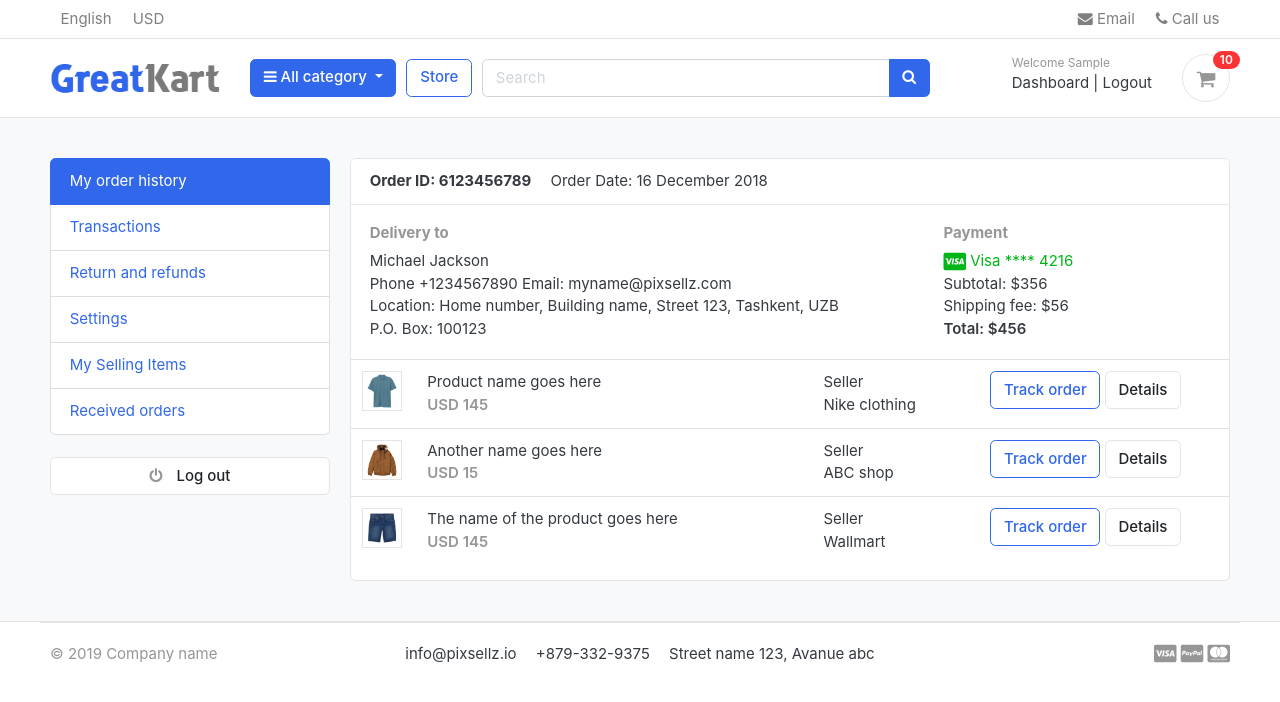
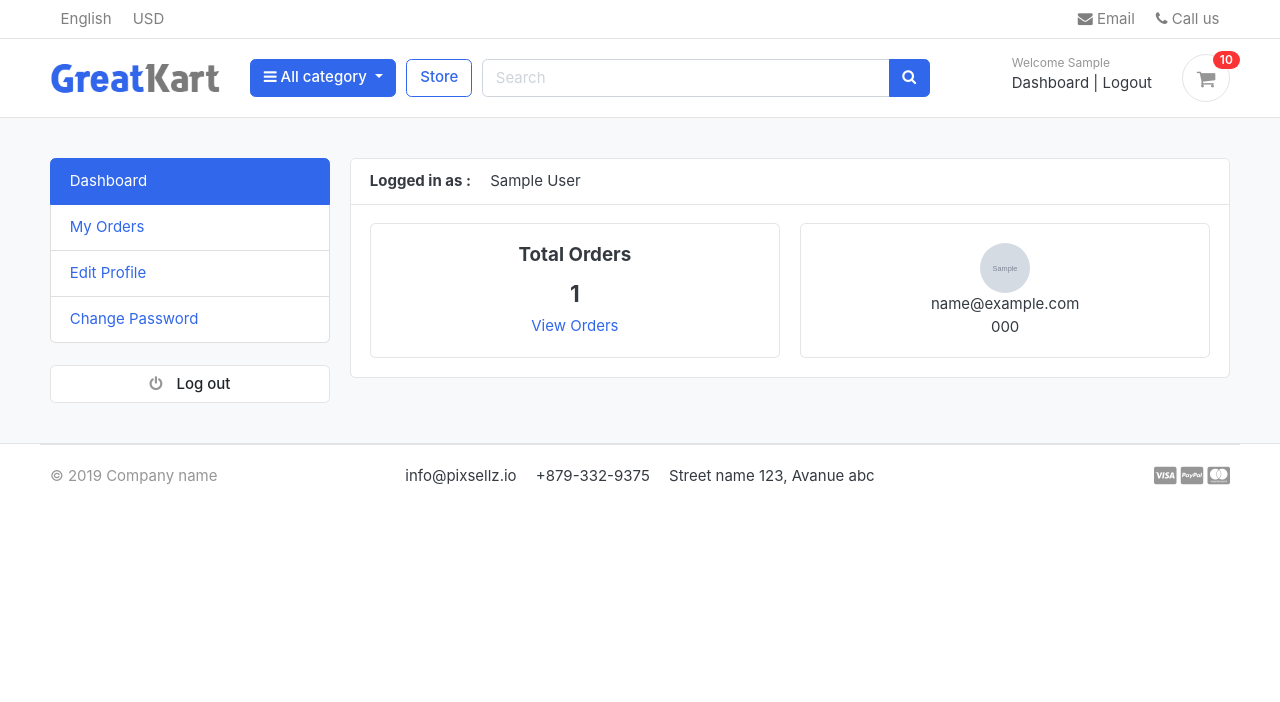
Before and after one commit to imamitdev/onlineshop, a Django app: page /accounts/ in a window 1280 px wide. Shown: the top 702 px of the page. Run offline with Django 4.2, Linux system fonts and the light colour scheme; a user stored in the database is signed in; tables that the repository leaves empty hold one stand-in row (values such as "Sample post"); grey boxes marked "Sample" are stand-in pictures; parts of the project's set-up code (start-up, migrations or seed data) failed here and were passed over; some libraries are stand-ins or nearby versions; some web fonts are replaced.

Commit message:
dashboard-funcationalities work completed

```diff
--- a/accounts/models.py
+++ b/accounts/models.py
@@ -71,3 +71,19 @@ class Account(AbstractBaseUser):
 
     def has_module_perms(self, add_lable):
         return True
+
+
+class UserProfile(models.Model):
+    user = models.OneToOneField(Account, on_delete=models.CASCADE)
+    address_line_1 = models.CharField(max_length=50, blank=True)
+    address_line_2 = models.CharField(max_length=50, blank=True)
+    profile_picture = models.ImageField(blank=True, upload_to="userprofile")
+    city = models.CharField(max_length=20, blank=True)
+    state = models.CharField(max_length=20, blank=True)
+    country = models.CharField(max_length=20, blank=True)
+
+    def __str__(self):
+        return self.user.first_name
+
+    def full_address(self):
+        return f"{self.address_line_1} {self.address_line_2}"
--- a/accounts/urls.py
+++ b/accounts/urls.py
@@ -16,4 +16,10 @@ urlpatterns = [
         name="resetpassword_validate",
     ),
     path("resetpassword/", views.resetpassword, name="resetpassword"),
+    path("my_orders/", views.my_orders, name="my_orders"),
+    path("edit_profile/", views.edit_profile, name="edit_profile"),
+    path("change_password/", views.change_password, name="change_password"),
+    path(
+        "order_detail/<int:order_id>", views.order_detail, name="order_detail"
+    ),
 ]
--- a/accounts/views.py
+++ b/accounts/views.py
@@ -1,7 +1,8 @@
-from django.shortcuts import render, redirect
+from django.shortcuts import render, redirect, get_object_or_404
 from django.http import HttpResponse
-from .forms import RegistrationFrom
-from .models import Account
+from .forms import RegistrationFrom, UserForm, UserProfileForm
+from .models import Account, UserProfile
+from orders.models import Order, OrderProduct
 from django.contrib import messages, auth
 from django.contrib.auth.decorators import login_required
 from django.contrib.sites.shortcuts import get_current_site
@@ -36,6 +37,12 @@ def register(request):
             )
             user.phone_number = phone_number
             user.save()
+
+            profile = UserProfile()
+            profile.user_id = user.id
+            profile.profile_picture = "default/default-user.png"
+            profile.save()
+
             # user activation
             current_site = get_current_site(request)
             mail_subject = "Please activate your Account"
@@ -161,7 +168,16 @@ def activate(request, uidb64, token):
 
 @login_required(login_url="login")
 def dashboard(request):
-    return render(request, "accounts/dashboard.html")
+    orders = Order.objects.order_by("-created_at").filter(
+        user_id=request.user.id
+    )
+    order_count = orders.count()
+    userprofile = UserProfile.objects.get(user_id=request.user.id)
+    context = {
+        "order_count": order_count,
+        "userprofile": userprofile,
+    }
+    return render(request, "accounts/dashboard.html", context)
 
 
 def forgotpassword(request):
@@ -229,3 +245,77 @@ def resetpassword(request):
             return redirect("resetpassword")
     else:
         return render(request, "accounts/resetpassword.html")
+
+
+@login_required(login_url="login")
+def my_orders(request):
+    orders = Order.objects.filter(user=request.user, is_ordered=True).order_by(
+        "-created_at"
+    )
+    context = {
+        "orders": orders,
+    }
+    return render(request, "accounts/my_orders.html", context)
+
+
+@login_required(login_url="login")
+def edit_profile(request):
+    userprofile = get_object_or_404(UserProfile, user=request.user)
+    if request.method == "POST":
+        user_form = UserForm(request.POST, instance=request.user)
+        profile_form = UserProfileForm(
+            request.POST, request.FILES, instance=userprofile
+        )
+        if user_form.is_valid() and profile_form.is_valid():
+            user_form.save()
+            profile_form.save()
+            messages.success(request, "Your Profile has been updated.")
+            return redirect("edit_profile")
+    else:
+        user_form = UserForm(instance=request.user)
+        profile_form = UserProfileForm(instance=userprofile)
+    context = {
+        "user_form": user_form,
+        "profile_form": profile_form,
+        "userprofile": userprofile,
+    }
+    return render(request, "accounts/edit_profile.html", context)
+
+
+@login_required(login_url="login")
+def change_password(request):
+    if request.method == "POST":
+        current_password = request.POST["current_password"]
+        new_password = request.POST["new_password"]
+        confirm_password = request.POST["confirm_password"]
+        user = Account.objects.get(username__exact=request.user.username)
+        if new_password == confirm_password:
+            success = user.check_password(current_password)
+            if success:
+                user.set_password(new_password)
+                user.save()
+                messages.success(request, "Password updated Successfully.")
+                return redirect("change_password")
+            else:
+                messages.error(request, "Please Enter Valid Current Password.")
+                return redirect("change_password")
+        else:
+            messages.error(request, "Password does not match.")
+            return redirect("change_password")
+    return render(request, "accounts/change_password.html")
+
+
+@login_required(login_url="login")
+def order_detail(request, order_id):
+    order_detail = OrderProduct.objects.filter(order__order_number=order_id)
+    order = Order.objects.get(order_number=order_id)
+    subtotal = 0
+    for i in order_detail:
+        subtotal += i.product_price * i.quantity
+
+    context = {
+        "order_detail": order_detail,
+        "order": order,
+        "subtotal": subtotal,
+    }
+    return render(request, "accounts/order_detail.html", context)
--- a/templates/accounts/dashboard.html
+++ b/templates/accounts/dashboard.html
@@ -5,90 +5,36 @@
 {% include 'includes/alerts.html' %}
     <div class="container">
         <div class="row">
-            <aside class="col-md-3">
-                <!--   SIDEBAR   -->
-                <ul class="list-group">
-                    <a class="list-group-item active" href="#"> My order history </a>
-                    <a class="list-group-item" href="#"> Transactions </a>
-                    <a class="list-group-item" href="#"> Return and refunds </a>
-                    <a class="list-group-item" href="#">Settings </a>
-                    <a class="list-group-item" href="#"> My Selling Items </a>
-                    <a class="list-group-item" href="#"> Received orders </a>
-                </ul>
-                <br>
-                <a class="btn btn-light btn-block" href="{% url 'logout' %}"> <i class="fa fa-power-off"></i> <span class="text">Log
-                        out</span> </a>
-                <!--   SIDEBAR .//END   -->
-            </aside>
+{% include 'includes/dashboard_sidebar.html' %}
             <main class="col-md-9">
                 <article class="card">
                     <header class="card-header">
-                        <strong class="d-inline-block mr-3">Order ID: 6123456789</strong>
-                        <span>Order Date: 16 December 2018</span>
+                        <strong class="d-inline-block mr-3">Logged in as :</strong>
+                        <span>{{user.full_name}}</span>
                     </header>
                     <div class="card-body">
                         <div class="row">
-                            <div class="col-md-8">
-                                <h6 class="text-muted">Delivery to</h6>
-                                <p>Michael Jackson <br>
-                                    Phone +1234567890 Email: myname@pixsellz.com <br>
-                                    Location: Home number, Building name, Street 123, Tashkent, UZB <br>
-                                    P.O. Box: 100123
-                                </p>
+                        <div class="col-md-6">
+                            <div class="card" style="text-align: center;"  style="text-align: center;">
+                                <div class="card-body">
+                                    <h5 class="card-title">Total Orders</h5>
+                                    <h4>{{order_count}}</h6>
+                                        <a href="">View Orders</a>
+                                </div>
                             </div>
-                            <div class="col-md-4">
-                                <h6 class="text-muted">Payment</h6>
-                                <span class="text-success">
-                                    <i class="fab fa-lg fa-cc-visa"></i>
-                                    Visa **** 4216
-                                </span>
-                                <p>Subtotal: $356 <br>
-                                    Shipping fee: $56 <br>
-                                    <span class="b">Total: $456 </span>
-                                </p>
+                        </div>
+                            <div class="col-md-6">
+                                <div class="card" style="text-align: center;">
+                                    <div class="card-body">
+                                        <img src="{{userprofile.profile_picture.url}}" alt="" height="50" width="50" style="border-radius: 50%;" />
+<p class="mb-0">{{user.email}}</p>
+<p>{{user.phone_number}}</p>
+                                    </div>
+                                </div>
                             </div>
                         </div> <!-- row.// -->
                     </div> <!-- card-body .// -->
-                    <div class="table-responsive">
-                        <table class="table table-hover">
-                            <tr>
-                                <td width="65">
-                                    <img src="../images/items/1.jpg" class="img-xs border">
-                                </td>
-                                <td>
-                                    <p class="title mb-0">Product name goes here </p>
-                                    <var class="price text-muted">USD 145</var>
-                                </td>
-                                <td> Seller <br> Nike clothing </td>
-                                <td width="250"> <a href="#" class="btn btn-outline-primary">Track order</a> <a href="#"
-                                        class="btn btn-light"> Details </a> </td>
-                            </tr>
-                            <tr>
-                                <td>
-                                    <img src="../images/items/2.jpg" class="img-xs border">
-                                </td>
-                                <td>
-                                    <p class="title mb-0">Another name goes here </p>
-                                    <var class="price text-muted">USD 15</var>
-                                </td>
-                                <td> Seller <br> ABC shop </td>
-                                <td> <a href="#" class="btn btn-outline-primary">Track order</a> <a href="#"
-                                        class="btn btn-light"> Details </a> </td>
-                            </tr>
-                            <tr>
-                                <td>
-                                    <img src="../images/items/3.jpg" class="img-xs border">
-                                </td>
-                                <td>
-                                    <p class="title mb-0">The name of the product goes here </p>
-                                    <var class="price text-muted">USD 145</var>
-                                </td>
-                                <td> Seller <br> Wallmart </td>
-                                <td> <a href="#" class="btn btn-outline-primary">Track order</a> <a href="#"
-                                        class="btn btn-light"> Details </a> </td>
-                            </tr>
-                        </table>
-                    </div> <!-- table-responsive .end// -->
+
                 </article> <!-- order-group.// -->
             </main>
         </div> <!-- row.// -->
--- /dev/null
+++ b/templates/includes/dashboard_sidebar.html
@@ -0,0 +1,14 @@
+<aside class="col-md-3">
+    <!--   SIDEBAR   -->
+    <ul class="list-group">
+        <a class="list-group-item {% if '/accounts/' == request.path %}active{% endif%}" href="{% url 'dashboard' %}"> Dashboard </a>
+        <a class="list-group-item {% if '/my_orders/' in request.path %}active{% endif%}" href="{% url 'my_orders' %}"> My Orders </a>
+        <a class="list-group-item {% if '/edit_profile/' in request.path %}active{% endif%}" href="{% url 'edit_profile' %}"> Edit Profile </a>
+        <a class="list-group-item  {% if '/change_password/' in request.path %}active{% endif%}" href="{% url 'change_password' %}">Change Password </a>
+
+    </ul>
+    <br>
+    <a class="btn btn-light btn-block" href="{% url 'logout' %}"> <i class="fa fa-power-off"></i> <span class="text">Log
+            out</span> </a>
+    <!--   SIDEBAR .//END   -->
+</aside>
```
Also changed, not shown: accounts/admin.py (+15 -1 lines), accounts/forms.py (+40 -1 lines), templates/accounts/change_password.html (added, +50 -0 lines), templates/accounts/edit_profile.html (added, +80 -0 lines), templates/accounts/my_orders.html (added, +53 -0 lines), templates/accounts/order_detail.html (added, +110 -0 lines), accounts/migrations/0002_userprofile.py (added), media/default/default-user.png (added), media/userprofile/Great-Tshirt.jpg (added), media/userprofile/Group_1_1_3.png (added), media/userprofile/Puma-Ferrari-Shoes.jpg (added), media/userprofile/US-Polo-Assn_Jacket.jpg (added).
